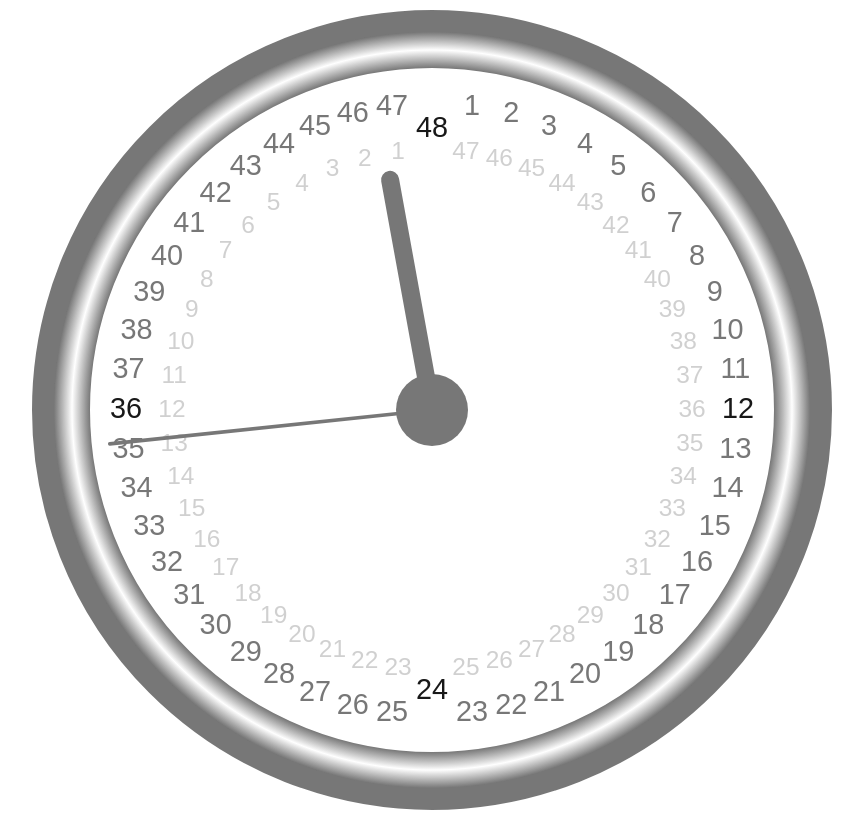
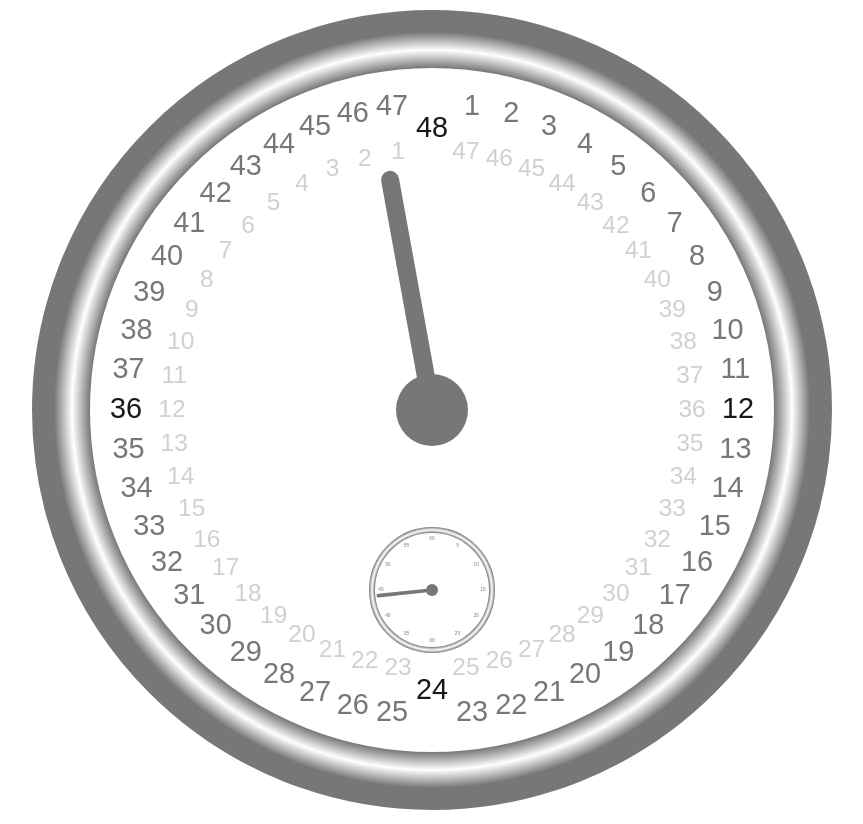
Before and after one commit to xwizard102/clock30pwa, a plain HTML site: page index.html in a window 1280 px wide. Shown: the whole page, without its empty margins (208-1071 px from the left). Drawn offline with Linux system fonts and the light colour scheme.

Commit message:
add separate seconds face

```diff
--- a/draw.js
+++ b/draw.js
@@ -78,9 +78,9 @@ function drawTime(ctx, radius) {
     //hour
     hour = (hour * Math.PI / 12) + (minute * Math.PI / (2 * 6 * 60)) + (second * Math.PI / (2 * 360 * 60));
     drawHand(ctx, hour, radius * 0.65, radius * 0.05);
-    // second
-    second = (second * Math.PI / 30);
-    drawHand(ctx, second, radius * 0.9, radius * 0.01);
+    // // second
+    // second = (second * Math.PI / 30);
+    // drawHand(ctx, second, radius * 0.9, radius * 0.01);
 }
 
 function drawHand(ctx, pos, length, width) {
--- a/index.html
+++ b/index.html
@@ -23,7 +23,7 @@
   </body>
 
 <script src="draw.js"></script>
-<!-- <script src="seconds.js"></script> -->
+<script src="seconds.js"></script>
 
 <script>
   var canvas = document.getElementById("canvas");
@@ -39,9 +39,10 @@
     drawFace(ctx, radius);
     drawNumbers(ctx, radius);
     drawSecondaryumbers(ctx, radius*0.85);
-    // drawSecondsFace(ctx, radius);
-    // drawSecondsNumbers(ctx, radius);
+    drawSecondsFace(ctx, radius);
+    drawSecondsNumbers(ctx, radius);
     drawTime(ctx, radius);
+    drawSecondsTime(ctx, radius);
   }
 </script>
 
--- a/seconds.js
+++ b/seconds.js
@@ -1,7 +1,7 @@
 function drawSecondsFace(ctx, radius) {
     var grad;
-    var y = radius/2;
-    var r = radius/6;
+    var y = radius / 2;
+    var r = radius / 6;
 
     ctx.beginPath();
     ctx.arc(0, y, r, 0, 2 * Math.PI);
@@ -24,8 +24,8 @@ function drawSecondsFace(ctx, radius) {
 }
 
 function drawSecondsNumbers(ctx, radius) {
-    var y = radius/2;
-    var r = radius/6;
+    var y = radius / 2;
+    var r = radius / 6;
 
     var ang;
     var num;
@@ -34,7 +34,7 @@ function drawSecondsNumbers(ctx, radius) {
     ctx.textBaseline = "middle";
     ctx.textAlign = "center";
 
-    for (num = 5; num < 61; num+=5) {
+    for (num = 5; num < 61; num += 5) {
         ang = num * Math.PI / 30;
         ctx.rotate(ang);
         ctx.translate(0, -r * 0.85);
@@ -45,3 +45,27 @@ function drawSecondsNumbers(ctx, radius) {
         ctx.rotate(-ang);
     }
 }
+
+function drawSecondsTime(ctx, radius) {
+    var now = new Date();
+    var second = now.getSeconds();
+    var r = radius / 6;
+    // second
+    second = (second * Math.PI / 30);
+    drawSecondsHand(ctx, second, r * 0.9, radius * 0.01, radius/2);
+}
+
+function drawSecondsHand(ctx, pos, length, width, shift) {
+    ctx.translate(0, shift);
+
+    ctx.beginPath();
+    ctx.lineWidth = width;
+    ctx.lineCap = "round";
+    ctx.moveTo(0, 0);
+    ctx.rotate(pos);
+    ctx.lineTo(0, -length);
+    ctx.stroke();
+    ctx.rotate(-pos);
+
+    ctx.translate(0, -shift);
+}
```
